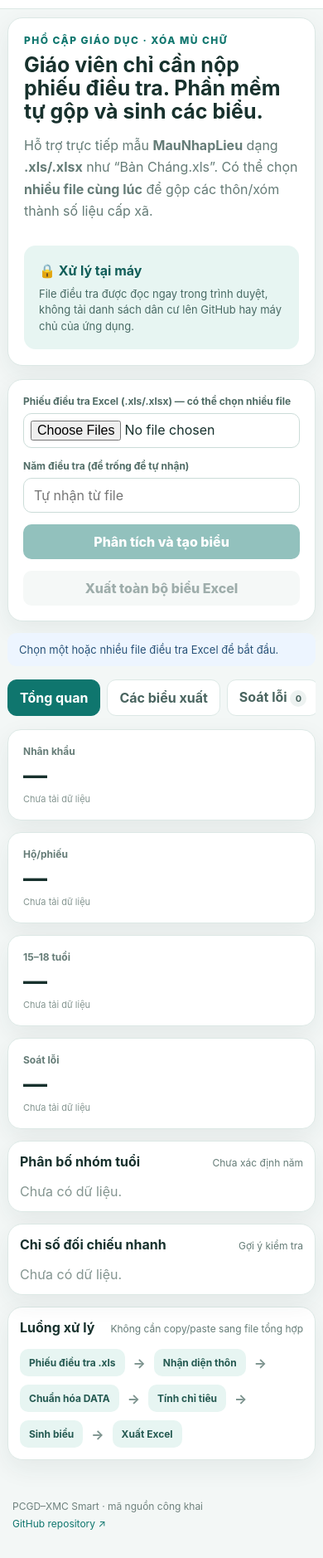
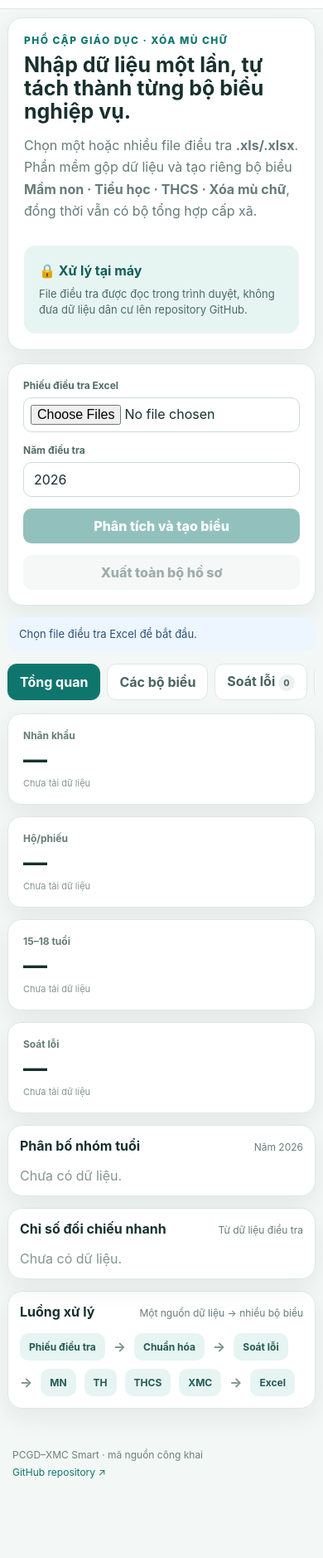
Before and after one commit to trungtuyen/PCGDXMC, a plain HTML site: page index.html in a window 390 px wide. Shown: the part 65-1943 px from the top of the page at 83% size. After the commit the page ends 1881 px from the top, so only its background shows below. Drawn offline with Linux system fonts and the light colour scheme; a script that the page names is missing.

Commit message:
Thiết kế biểu riêng cho MN Tiểu học THCS và XMC

```diff
--- a/index.html
+++ b/index.html
@@ -4,55 +4,77 @@
   <meta charset="utf-8" />
   <meta name="viewport" content="width=device-width,initial-scale=1" />
   <meta name="theme-color" content="#0f766e" />
-  <meta name="description" content="PCGD–XMC Smart: nhập phiếu điều tra .xls/.xlsx, tự tổng hợp các biểu PCGD–XMC và xuất Excel ngay trên trình duyệt." />
+  <meta name="description" content="PCGD–XMC Smart: nhập phiếu điều tra, tự tổng hợp biểu Mầm non, Tiểu học, THCS, Xóa mù chữ và xuất Excel." />
   <title>PCGD–XMC Smart</title>
   <link rel="manifest" href="manifest.webmanifest" />
   <link rel="stylesheet" href="styles.css" />
+  <style>
+    .report-grid{display:grid;grid-template-columns:repeat(2,1fr);gap:14px}.report-card{background:#fff;border:1px solid var(--line);border-radius:16px;padding:20px;box-shadow:var(--shadow)}.report-card h3{margin:0 0 4px}.report-card>p{margin:0 0 14px;color:var(--muted);font-size:12px}.report-list{list-style:none;padding:0;margin:0 0 16px;display:flex;flex-direction:column;gap:8px}.report-list li{display:flex;justify-content:space-between;gap:12px;border-bottom:1px solid #edf2f1;padding:8px 0;font-size:12px}.report-list li span{color:var(--muted);text-align:right}.report-card .secondary{width:100%}.report-card.featured{border:2px solid #b9ddd7;background:#f8fffd}.report-actions{display:flex;gap:10px;flex-wrap:wrap}.report-actions button{flex:1}.scope-note{background:var(--soft);padding:14px;border-radius:12px;color:#315e57;font-size:13px;line-height:1.6}.source-box{margin-top:14px}.source-box ul{margin:8px 0 0;padding-left:20px;color:var(--muted);font-size:12px;line-height:1.8}@media(max-width:760px){.report-grid{grid-template-columns:1fr}}
+  </style>
 </head>
 <body>
   <header class="topbar">
-    <div class="brand"><div class="brand-mark">PX</div><div><h1>PCGD–XMC Smart</h1><p>Phiếu điều tra → phân tích → toàn bộ biểu → Excel</p></div></div>
-    <span class="badge">Beta 0.2</span>
+    <div class="brand"><div class="brand-mark">PX</div><div><h1>PCGD–XMC Smart</h1><p>Phiếu điều tra → phân tích → biểu theo cấp học → Excel</p></div></div>
+    <span class="badge">Beta 0.3</span>
   </header>
 
   <main class="shell">
     <section class="hero panel">
-      <div><p class="eyebrow">PHỔ CẬP GIÁO DỤC · XÓA MÙ CHỮ</p><h2>Giáo viên chỉ cần nộp phiếu điều tra. Phần mềm tự gộp và sinh các biểu.</h2><p class="lead">Hỗ trợ trực tiếp mẫu <strong>MauNhapLieu</strong> dạng <strong>.xls/.xlsx</strong> như “Bản Cháng.xls”. Có thể chọn <strong>nhiều file cùng lúc</strong> để gộp các thôn/xóm thành số liệu cấp xã.</p></div>
-      <div class="privacy-card"><strong>🔒 Xử lý tại máy</strong><span>File điều tra được đọc ngay trong trình duyệt, không tải danh sách dân cư lên GitHub hay máy chủ của ứng dụng.</span></div>
+      <div><p class="eyebrow">PHỔ CẬP GIÁO DỤC · XÓA MÙ CHỮ</p><h2>Nhập dữ liệu một lần, tự tách thành từng bộ biểu nghiệp vụ.</h2><p class="lead">Chọn một hoặc nhiều file điều tra <strong>.xls/.xlsx</strong>. Phần mềm gộp dữ liệu và tạo riêng bộ biểu <strong>Mầm non · Tiểu học · THCS · Xóa mù chữ</strong>, đồng thời vẫn có bộ tổng hợp cấp xã.</p></div>
+      <div class="privacy-card"><strong>🔒 Xử lý tại máy</strong><span>File điều tra được đọc trong trình duyệt, không đưa dữ liệu dân cư lên repository GitHub.</span></div>
     </section>
 
     <section class="panel import-panel">
-      <div class="field grow"><label for="excelFile">Phiếu điều tra Excel (.xls/.xlsx) — có thể chọn nhiều file</label><input id="excelFile" type="file" accept=".xlsx,.xls,.xlsm" multiple /></div>
-      <div class="field small"><label for="yearInput">Năm điều tra (để trống để tự nhận)</label><input id="yearInput" type="number" min="2000" max="2100" placeholder="Tự nhận từ file" /></div>
+      <div class="field grow"><label for="excelFile">Phiếu điều tra Excel</label><input id="excelFile" type="file" accept=".xlsx,.xls,.xlsm" multiple /></div>
+      <div class="field small"><label for="yearInput">Năm điều tra</label><input id="yearInput" type="number" min="2000" max="2100" value="2026" /></div>
       <button id="analyzeBtn" class="primary" disabled>Phân tích và tạo biểu</button>
-      <button id="exportBtn" class="secondary" disabled>Xuất toàn bộ biểu Excel</button>
+      <button id="exportBtn" class="secondary" disabled>Xuất toàn bộ hồ sơ</button>
     </section>
-
-    <div id="status" class="status info">Chọn một hoặc nhiều file điều tra Excel để bắt đầu.</div>
+    <div id="status" class="status info">Chọn file điều tra Excel để bắt đầu.</div>
 
     <nav class="tabs" aria-label="Các màn hình">
-      <button class="tab active" data-tab="overview">Tổng quan</button><button class="tab" data-tab="reports">Các biểu xuất</button><button class="tab" data-tab="errors">Soát lỗi <span id="errorCountPill" class="pill">0</span></button><button class="tab" data-tab="data">Dữ liệu chuẩn hóa</button><button class="tab" data-tab="guide">Hướng dẫn</button>
+      <button class="tab active" data-tab="overview">Tổng quan</button>
+      <button class="tab" data-tab="reports">Các bộ biểu</button>
+      <button class="tab" data-tab="errors">Soát lỗi <span id="errorCountPill" class="pill">0</span></button>
+      <button class="tab" data-tab="data">Dữ liệu</button>
+      <button class="tab" data-tab="guide">Hướng dẫn</button>
     </nav>
 
     <section id="overview" class="tabpage active">
-      <div id="kpiGrid" class="kpi-grid"><article class="kpi"><span>Nhân khẩu</span><strong>—</strong><small>Chưa tải dữ liệu</small></article><article class="kpi"><span>Hộ/phiếu</span><strong>—</strong><small>Chưa tải dữ liệu</small></article><article class="kpi"><span>15–18 tuổi</span><strong>—</strong><small>Chưa tải dữ liệu</small></article><article class="kpi"><span>Soát lỗi</span><strong>—</strong><small>Chưa tải dữ liệu</small></article></div>
-      <div class="two-col"><section class="panel compact"><div class="section-head"><h3>Phân bố nhóm tuổi</h3><span id="yearLabel">Chưa xác định năm</span></div><div id="ageBars" class="bar-list empty">Chưa có dữ liệu.</div></section><section class="panel compact"><div class="section-head"><h3>Chỉ số đối chiếu nhanh</h3><span>Gợi ý kiểm tra</span></div><div id="quickChecks" class="check-list empty">Chưa có dữ liệu.</div></section></div>
-      <section class="panel compact"><div class="section-head"><h3>Luồng xử lý</h3><span>Không cần copy/paste sang file tổng hợp</span></div><div class="flow"><span>Phiếu điều tra .xls</span><b>→</b><span>Nhận diện thôn</span><b>→</b><span>Chuẩn hóa DATA</span><b>→</b><span>Tính chỉ tiêu</span><b>→</b><span>Sinh biểu</span><b>→</b><span>Xuất Excel</span></div></section>
+      <div id="kpiGrid" class="kpi-grid">
+        <article class="kpi"><span>Nhân khẩu</span><strong>—</strong><small>Chưa tải dữ liệu</small></article><article class="kpi"><span>Hộ/phiếu</span><strong>—</strong><small>Chưa tải dữ liệu</small></article><article class="kpi"><span>15–18 tuổi</span><strong>—</strong><small>Chưa tải dữ liệu</small></article><article class="kpi"><span>Soát lỗi</span><strong>—</strong><small>Chưa tải dữ liệu</small></article>
+      </div>
+      <div class="two-col">
+        <section class="panel compact"><div class="section-head"><h3>Phân bố nhóm tuổi</h3><span id="yearLabel">Năm 2026</span></div><div id="ageBars" class="bar-list empty">Chưa có dữ liệu.</div></section>
+        <section class="panel compact"><div class="section-head"><h3>Chỉ số đối chiếu nhanh</h3><span>Từ dữ liệu điều tra</span></div><div id="quickChecks" class="check-list empty">Chưa có dữ liệu.</div></section>
+      </div>
+      <section class="panel compact"><div class="section-head"><h3>Luồng xử lý</h3><span>Một nguồn dữ liệu → nhiều bộ biểu</span></div><div class="flow"><span>Phiếu điều tra</span><b>→</b><span>Chuẩn hóa</span><b>→</b><span>Soát lỗi</span><b>→</b><span>MN</span><span>TH</span><span>THCS</span><span>XMC</span><b>→</b><span>Excel</span></div></section>
     </section>
 
-    <section id="reports" class="tabpage"><section class="panel compact"><div class="toolbar"><div><h3>Các biểu sẽ có trong file Excel xuất về</h3><p>Biểu dân số/PCGD/XMC tự tính. Biểu CSVC và đội ngũ được tạo sẵn để nhà trường bổ sung.</p></div></div><div class="table-wrap"><table><thead><tr><th>Biểu</th><th>Trạng thái</th><th>Cách tạo số liệu</th></tr></thead><tbody id="reportTable"><tr><td colspan="3" class="muted">Phân tích file trước để xem trạng thái.</td></tr></tbody></table></div></section><section class="panel compact"><h3>File nguồn đã gộp</h3><ul id="sourceList"><li class="muted">Chưa có dữ liệu.</li></ul></section></section>
+    <section id="reports" class="tabpage">
+      <section class="report-grid">
+        <article class="report-card featured"><h3>📊 Tổng hợp cấp xã</h3><p>Dữ liệu nguồn, lỗi và bảng tổng quan chung.</p><ul class="report-list"><li><strong>TongQuan</strong><span>Tổng hợp chung</span></li><li><strong>SoatLoi</strong><span>Các dòng cần rà soát</span></li><li><strong>DATA</strong><span>Dữ liệu chuẩn hóa + cột tính</span></li></ul><button class="secondary" data-export-group="tonghop" disabled>Xuất tổng hợp cấp xã</button></article>
+        <article class="report-card"><h3>🧒 Mầm non</h3><p>Bộ biểu PCGDMN cho trẻ em 5 tuổi.</p><ul id="group-mn" class="report-list"><li><strong>MN-1TE</strong><span>Tự động</span></li><li><strong>MN-2</strong><span>Tự động</span></li><li><strong>MN-CSVC / MN-ĐN</strong><span>Cần bổ sung</span></li></ul><button class="secondary" data-export-group="mn" disabled>Xuất bộ biểu Mầm non</button></article>
+        <article class="report-card"><h3>📘 Tiểu học</h3><p>Bộ biểu phổ cập giáo dục Tiểu học.</p><ul id="group-th" class="report-list"><li><strong>TH-1TE</strong><span>Tự động</span></li><li><strong>TH-2</strong><span>Tự động</span></li><li><strong>TH-CSVC / TH-DN</strong><span>Cần bổ sung</span></li></ul><button class="secondary" data-export-group="th" disabled>Xuất bộ biểu Tiểu học</button></article>
+        <article class="report-card"><h3>🎓 THCS</h3><p>Bộ biểu phổ cập giáo dục Trung học cơ sở.</p><ul id="group-thcs" class="report-list"><li><strong>THCS-1TTN</strong><span>Tự động</span></li><li><strong>THCS-2.1 / 2.2</strong><span>Tự động</span></li><li><strong>THCS-CSVC / THCS-DN</strong><span>Cần bổ sung</span></li></ul><button class="secondary" data-export-group="thcs" disabled>Xuất bộ biểu THCS</button></article>
+        <article class="report-card"><h3>📝 Xóa mù chữ</h3><p>Bộ biểu XMC được tách độc lập với các cấp học.</p><ul id="group-xmc" class="report-list"><li><strong>CMC-1</strong><span>Tự động</span></li><li><strong>CMC-2</strong><span>Tự động</span></li><li><strong>CMC-3</strong><span>Tự động</span></li><li><strong>CMC-4</strong><span>Tự động</span></li></ul><button class="secondary" data-export-group="xmc" disabled>Xuất bộ biểu Xóa mù chữ</button></article>
+        <article class="report-card featured"><h3>📦 Toàn bộ hồ sơ</h3><p>Gộp toàn bộ các biểu trên trong một workbook Excel.</p><div class="scope-note">Dùng khi cán bộ PCGD cấp xã cần lưu trữ hoặc gửi toàn bộ kết quả. Các sheet CSVC và đội ngũ được tạo sẵn nhưng phải bổ sung từ dữ liệu nhà trường.</div><div class="report-actions" style="margin-top:16px"><button class="primary" onclick="document.getElementById('exportBtn').click()">Xuất toàn bộ hồ sơ</button></div></article>
+      </section>
+      <section class="panel compact source-box"><h3>Nguồn dữ liệu đã nhập</h3><ul id="sourceList"><li>Chưa có dữ liệu.</li></ul></section>
+    </section>
 
-    <section id="errors" class="tabpage"><section class="panel compact"><div class="toolbar"><div><h3>Danh sách cần rà soát</h3><p>Chỉ rõ file nguồn và dòng Excel để giáo viên sửa nhanh.</p></div><select id="errorFilter"><option value="all">Tất cả mức độ</option><option value="error">Lỗi</option><option value="warning">Cảnh báo</option></select></div><div class="table-wrap"><table><thead><tr><th>Mức</th><th>File nguồn</th><th>Dòng</th><th>Đối tượng</th><th>Thôn/xóm</th><th>Nội dung</th><th>Gợi ý</th></tr></thead><tbody id="errorTable"><tr><td colspan="7" class="muted">Chưa có dữ liệu.</td></tr></tbody></table></div></section></section>
+    <section id="errors" class="tabpage"><section class="panel compact"><div class="toolbar"><div><h3>Danh sách cần rà soát</h3><p>Chỉ rõ file nguồn và dòng Excel để sửa nhanh.</p></div><select id="errorFilter"><option value="all">Tất cả mức độ</option><option value="error">Lỗi</option><option value="warning">Cảnh báo</option></select></div><div class="table-wrap"><table><thead><tr><th>Mức</th><th>File nguồn</th><th>Dòng</th><th>Đối tượng</th><th>Thôn/xóm</th><th>Nội dung</th><th>Gợi ý</th></tr></thead><tbody id="errorTable"><tr><td colspan="7" class="muted">Chưa có dữ liệu.</td></tr></tbody></table></div></section></section>
 
-    <section id="data" class="tabpage"><section class="panel compact"><div class="toolbar"><div><h3>Dữ liệu đã chuẩn hóa</h3><p>Hiển thị tối đa 500 dòng; file Excel xuất về chứa toàn bộ dữ liệu và các cột tính phụ.</p></div><input id="searchInput" class="search" type="search" placeholder="Tìm họ tên, thôn, số phiếu…" /></div><div class="table-wrap"><table><thead><tr><th>File</th><th>Dòng</th><th>Họ tên</th><th>Năm sinh</th><th>Tuổi</th><th>Thôn/xóm</th><th>Khối hiện tại</th><th>Nhóm tuổi</th><th>XMC</th><th>K.tật</th></tr></thead><tbody id="dataTable"><tr><td colspan="10" class="muted">Chưa có dữ liệu.</td></tr></tbody></table></div></section></section>
+    <section id="data" class="tabpage"><section class="panel compact"><div class="toolbar"><div><h3>Dữ liệu đã chuẩn hóa</h3><p>Hiển thị tối đa 500 dòng; file xuất Excel chứa toàn bộ.</p></div><input id="searchInput" class="search" type="search" placeholder="Tìm họ tên, thôn, số phiếu…" /></div><div class="table-wrap"><table><thead><tr><th>File</th><th>Dòng</th><th>Họ tên</th><th>Năm sinh</th><th>Tuổi</th><th>Thôn/xóm</th><th>Khối hiện tại</th><th>Nhóm tuổi</th><th>XMC</th><th>K.tật</th></tr></thead><tbody id="dataTable"><tr><td colspan="10" class="muted">Chưa có dữ liệu.</td></tr></tbody></table></div></section></section>
 
-    <section id="guide" class="tabpage"><section class="panel prose"><h3>Cách dùng dành cho giáo viên/cán bộ PCGD</h3><ol><li>Giáo viên điều tra và hoàn thiện file Excel có sheet <code>MauNhapLieu</code> như mẫu <strong>Bản Cháng.xls</strong>.</li><li>Chọn một file để tổng hợp một thôn, hoặc chọn nhiều file để gộp nhiều thôn/xóm.</li><li>Nhấn <strong>Phân tích và tạo biểu</strong>. Phần mềm tự nhận năm trong file nếu ô năm điều tra có dữ liệu.</li><li>Kiểm tra tab <strong>Soát lỗi</strong>. Mỗi lỗi có file nguồn + số dòng để quay lại sửa phiếu.</li><li>Nhấn <strong>Xuất toàn bộ biểu Excel</strong> để tải bộ tổng hợp về máy.</li></ol><div class="notice"><strong>Phạm vi tự động:</strong> các biểu từ dữ liệu dân cư/học tập/XMC/khuyết tật được tính tự động. Phiếu điều tra hộ dân không có số liệu cơ sở vật chất và đội ngũ, nên các sheet CSVC/ĐN được tạo sẵn và đánh dấu cần bổ sung từ nhà trường.</div></section></section>
+    <section id="guide" class="tabpage"><section class="panel prose"><h3>Cách sử dụng</h3><ol><li>Giáo viên hoàn thiện phiếu Excel điều tra của thôn/xóm.</li><li>Cán bộ có thể chọn một file hoặc chọn nhiều file cùng lúc.</li><li>Nhấn <strong>Phân tích và tạo biểu</strong>.</li><li>Kiểm tra <strong>Soát lỗi</strong> trước khi sử dụng số liệu.</li><li>Mở <strong>Các bộ biểu</strong>, chọn Mầm non, Tiểu học, THCS hoặc Xóa mù chữ và xuất Excel riêng.</li><li>Nếu cần toàn bộ, dùng nút <strong>Xuất toàn bộ hồ sơ</strong>.</li></ol><div class="notice"><strong>Lưu ý:</strong> CSVC và đội ngũ không có trong phiếu điều tra hộ dân nên phải bổ sung từ nhà trường. Phần mềm không tự tạo số liệu này.</div></section></section>
   </main>
 
   <footer><span>PCGD–XMC Smart · mã nguồn công khai</span><a href="https://github.com/trungtuyen/PCGDXMC" target="_blank" rel="noreferrer">GitHub repository ↗</a></footer>
   <script src="https://cdn.sheetjs.com/xlsx-0.20.3/package/dist/xlsx.full.min.js"></script>
   <script src="core-v02.js"></script>
   <script src="reports-v02.js"></script>
+  <script src="groups-v03.js"></script>
   <script src="app.js"></script>
 </body>
 </html>
```
